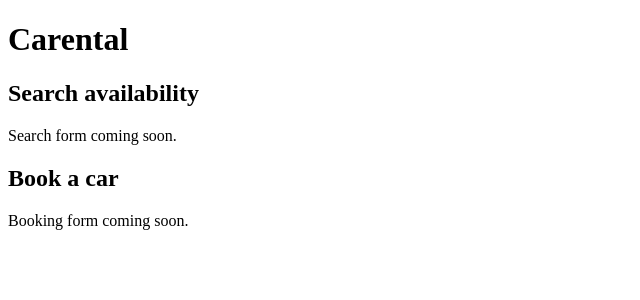
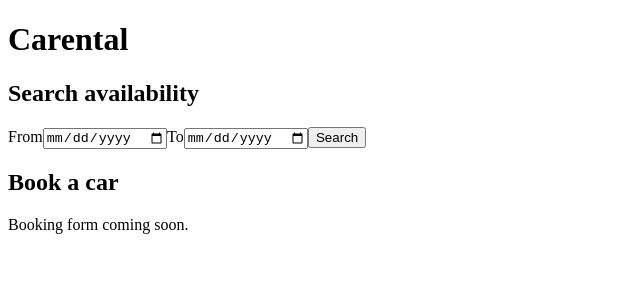
Before and after one commit to Antimjain/carrental, a React (Vite) app in the folder frontend/: page / in a window 1280 px wide. Shown: the top 300 px of the page, without its empty margins (0-640 px from the left). Built offline with nearby package versions, Linux system fonts and the light colour scheme; the HTML template or start-up script is replaced by a standard one.

Commit message:
Build the availability search screen
Add a date range form that calls the availability API and lists each
car with its stock, total price and average day price.

```diff
--- a/frontend/src/components/AvailabilitySearch.jsx
+++ b/frontend/src/components/AvailabilitySearch.jsx
@@ -1,8 +1,71 @@
+import { useState } from 'react';
+import { getAvailability } from '../api';
+
 function AvailabilitySearch() {
+  const [startDate, setStartDate] = useState('');
+  const [endDate, setEndDate] = useState('');
+  const [cars, setCars] = useState([]);
+  const [error, setError] = useState('');
+  const [searched, setSearched] = useState(false);
+
+  async function handleSubmit(e) {
+    e.preventDefault();
+    setError('');
+    try {
+      const result = await getAvailability(startDate, endDate);
+      if (Array.isArray(result)) {
+        setCars(result);
+      } else {
+        setError(result.message || 'Could not load availability');
+        setCars([]);
+      }
+      setSearched(true);
+    } catch (err) {
+      setError('Could not reach the server');
+    }
+  }
+
   return (
     <section>
       <h2>Search availability</h2>
-      <p>Search form coming soon.</p>
+      <form onSubmit={handleSubmit}>
+        <label>
+          From
+          <input type="date" value={startDate} onChange={(e) => setStartDate(e.target.value)} required />
+        </label>
+        <label>
+          To
+          <input type="date" value={endDate} onChange={(e) => setEndDate(e.target.value)} required />
+        </label>
+        <button type="submit">Search</button>
+      </form>
+
+      {error && <p>{error}</p>}
+
+      {searched && !error && cars.length === 0 && <p>No cars available for these dates.</p>}
+
+      {cars.length > 0 && (
+        <table>
+          <thead>
+            <tr>
+              <th>Car</th>
+              <th>Available</th>
+              <th>Total price</th>
+              <th>Average day price</th>
+            </tr>
+          </thead>
+          <tbody>
+            {cars.map((car) => (
+              <tr key={car.id}>
+                <td>{car.brand} {car.model}</td>
+                <td>{car.availableStock}</td>
+                <td>${car.totalPrice}</td>
+                <td>${car.averageDayPrice}</td>
+              </tr>
+            ))}
+          </tbody>
+        </table>
+      )}
     </section>
   );
 }
```
